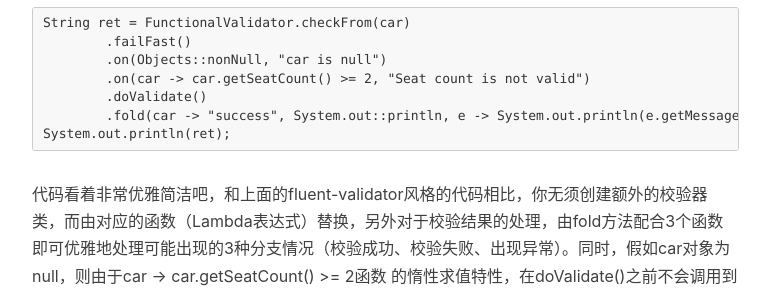
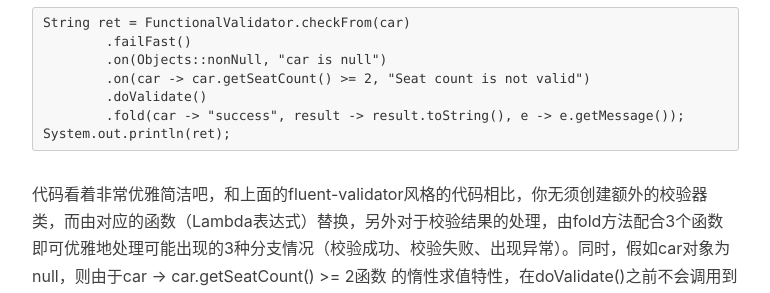
Before and after one commit to jiebaojie/jiebaojie.github.io, a Jekyll site: the page built from _posts/2017-01-28-FunctionalValidator.md, in a window 1280 px wide and 900 px high, scrolled down 1290 px. Shown: the part 245-538 px from the top of the window, without its empty margins (233-1003 px from the left). Built offline with Jekyll 4.4.1, drawn with Linux system fonts in a browser that asks for light colours; nearby versions of some CDN libraries; comment, search, counter and statistics services are not loaded.

Commit message:
by baojie

```diff
--- a/_posts/2017-01-28-FunctionalValidator.md
+++ b/_posts/2017-01-28-FunctionalValidator.md
@@ -50,7 +50,7 @@ github地址：[https://github.com/javadeep/common-functional](https://github.co
 		.on(Objects::nonNull, "car is null")
 		.on(car -> car.getSeatCount() >= 2, "Seat count is not valid")
 		.doValidate()
-		.fold(car -> "success", System.out::println, e -> System.out.println(e.getMessage()));
+		.fold(car -> "success", result -> result.toString(), e -> e.getMessage());
 	System.out.println(ret);
 
 代码看着非常优雅简洁吧，和上面的fluent-validator风格的代码相比，你无须创建额外的校验器类，而由对应的函数（Lambda表达式）替换，另外对于校验结果的处理，由fold方法配合3个函数即可优雅地处理可能出现的3种分支情况（校验成功、校验失败、出现异常）。同时，假如car对象为null，则由于car -> car.getSeatCount() >= 2函数 的惰性求值特性，在doValidate()之前不会调用到car.getSeatCount()，也就不会再出现可恶的NPE了（第一个null校验后即failFast）。
```
